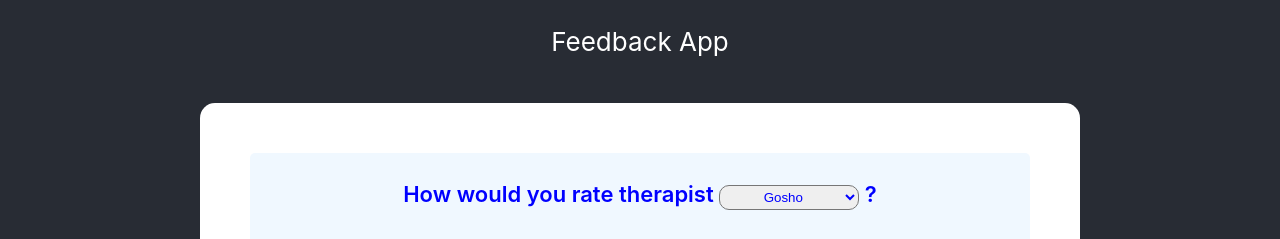
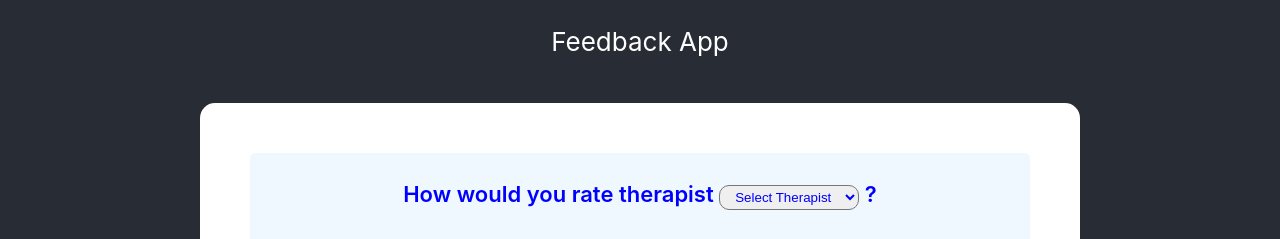
Before and after one commit to nikindtmas1/Feedback-Rating, a React (Create React App) app in the folder client/: page / in a window 1280 px wide. Shown: the top 239 px of the page. Built offline with nearby package versions, Linux system fonts and the light colour scheme; no server answers.

Commit message:
Added first option

```diff
--- a/client/src/Components/PeopleSelect.js
+++ b/client/src/Components/PeopleSelect.js
@@ -21,6 +21,7 @@ const SelectPeople = () => {
     return (
         <>
         <select onChange={onOptionChangeHandler} style={{width: 140, color: 'blue', borderRadius: "10px", padding: "3px"}}>
+            <option style={{textAlign: "center"}}>Select Therapist</option>
             <option value='gosho' style={{textAlign: "center"}}>Gosho</option>
             <option value='tosho' style={{textAlign: "center"}}>Tosho</option>
             <option value='pesho' style={{textAlign: "center"}}>Pesho</option>
```
